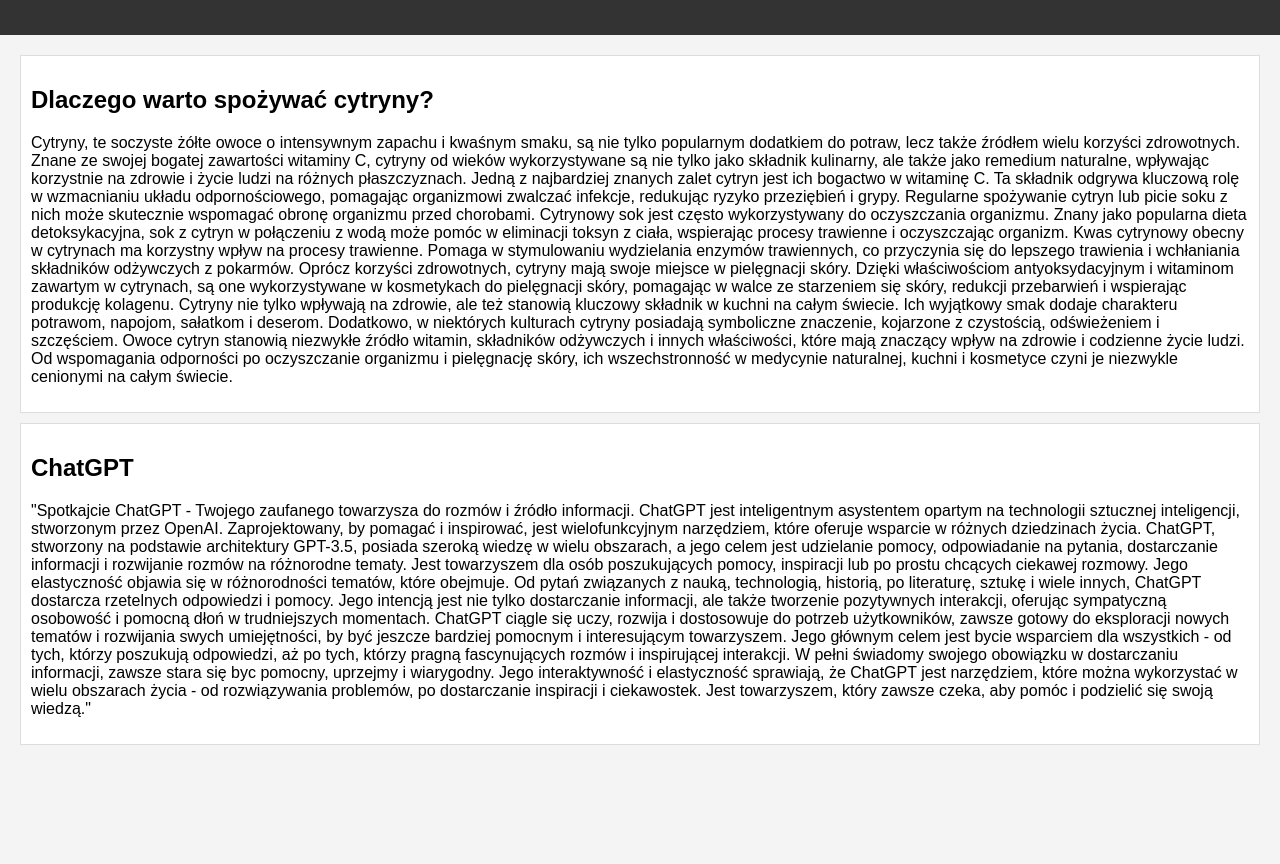
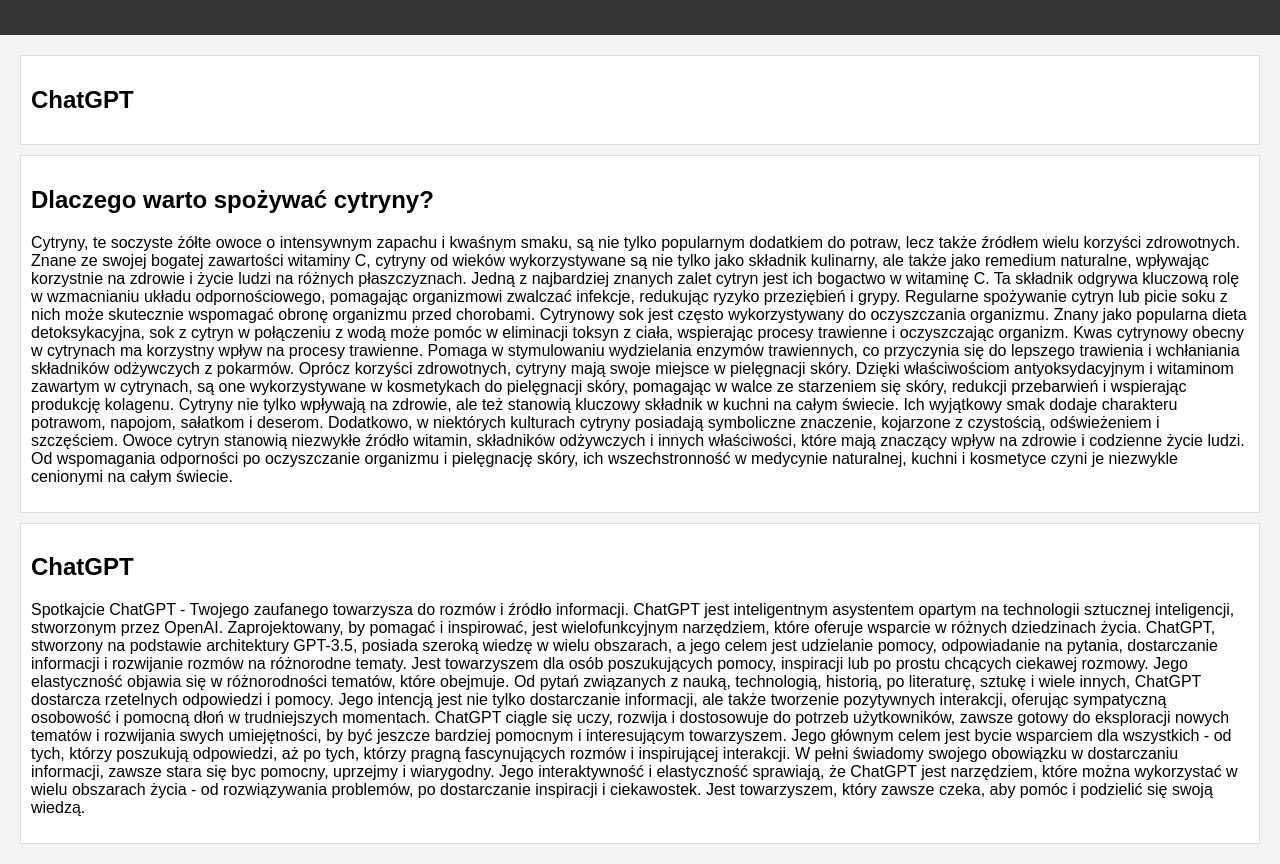
Before and after one commit to siteteocompany/siteteocompany.github.io, a plain HTML site: page index.html in a window 1280 px wide. Shown: the part 77-941 px from the top of the page. Before the commit the page ends 842 px from the top, so only its background shows below. Drawn offline with Linux system fonts and the light colour scheme.

Commit message:
Update index.html

```diff
--- a/index.html
+++ b/index.html
@@ -38,6 +38,10 @@
 
     <section>
         <div class="advertisement">
+            <h2>ChatGPT</h2>
+            <p></p>
+        </div>
+        <div class="advertisement">
             <h2>Dlaczego warto spożywać cytryny?</h2>
             <p>Cytryny, te soczyste żółte owoce o intensywnym zapachu i kwaśnym smaku, są nie tylko popularnym dodatkiem do potraw, lecz także źródłem wielu korzyści zdrowotnych. Znane ze swojej bogatej zawartości witaminy C, cytryny od wieków wykorzystywane są nie tylko jako składnik kulinarny, ale także jako remedium naturalne, wpływając korzystnie na zdrowie i życie ludzi na różnych płaszczyznach.
 Jedną z najbardziej znanych zalet cytryn jest ich bogactwo w witaminę C. Ta składnik odgrywa kluczową rolę w wzmacnianiu układu odpornościowego, pomagając organizmowi zwalczać infekcje, redukując ryzyko przeziębień i grypy. Regularne spożywanie cytryn lub picie soku z nich może skutecznie wspomagać obronę organizmu przed chorobami.
@@ -51,12 +55,12 @@ Owoce cytryn stanowią niezwykłe źródło witamin, składników odżywczych i
 
         <div class="advertisement">
             <h2>ChatGPT</h2>
-            <p>"Spotkajcie ChatGPT - Twojego zaufanego towarzysza do rozmów i źródło informacji. ChatGPT jest inteligentnym asystentem opartym na technologii sztucznej inteligencji, stworzonym przez OpenAI. Zaprojektowany, by pomagać i inspirować, jest wielofunkcyjnym narzędziem, które oferuje wsparcie w różnych dziedzinach życia.
+            <p>Spotkajcie ChatGPT - Twojego zaufanego towarzysza do rozmów i źródło informacji. ChatGPT jest inteligentnym asystentem opartym na technologii sztucznej inteligencji, stworzonym przez OpenAI. Zaprojektowany, by pomagać i inspirować, jest wielofunkcyjnym narzędziem, które oferuje wsparcie w różnych dziedzinach życia.
 ChatGPT, stworzony na podstawie architektury GPT-3.5, posiada szeroką wiedzę w wielu obszarach, a jego celem jest udzielanie pomocy, odpowiadanie na pytania, dostarczanie informacji i rozwijanie rozmów na różnorodne tematy. Jest towarzyszem dla osób poszukujących pomocy, inspiracji lub po prostu chcących ciekawej rozmowy.
 Jego elastyczność objawia się w różnorodności tematów, które obejmuje. Od pytań związanych z nauką, technologią, historią, po literaturę, sztukę i wiele innych, ChatGPT dostarcza rzetelnych odpowiedzi i pomocy. Jego intencją jest nie tylko dostarczanie informacji, ale także tworzenie pozytywnych interakcji, oferując sympatyczną osobowość i pomocną dłoń w trudniejszych momentach.
 ChatGPT ciągle się uczy, rozwija i dostosowuje do potrzeb użytkowników, zawsze gotowy do eksploracji nowych tematów i rozwijania swych umiejętności, by być jeszcze bardziej pomocnym i interesującym towarzyszem.
 Jego głównym celem jest bycie wsparciem dla wszystkich - od tych, którzy poszukują odpowiedzi, aż po tych, którzy pragną fascynujących rozmów i inspirującej interakcji. W pełni świadomy swojego obowiązku w dostarczaniu informacji, zawsze stara się byc pomocny, uprzejmy i wiarygodny.
-Jego interaktywność i elastyczność sprawiają, że ChatGPT jest narzędziem, które można wykorzystać w wielu obszarach życia - od rozwiązywania problemów, po dostarczanie inspiracji i ciekawostek. Jest towarzyszem, który zawsze czeka, aby pomóc i podzielić się swoją wiedzą."
+Jego interaktywność i elastyczność sprawiają, że ChatGPT jest narzędziem, które można wykorzystać w wielu obszarach życia - od rozwiązywania problemów, po dostarczanie inspiracji i ciekawostek. Jest towarzyszem, który zawsze czeka, aby pomóc i podzielić się swoją wiedzą.
 </p>
         </div>
 
```
